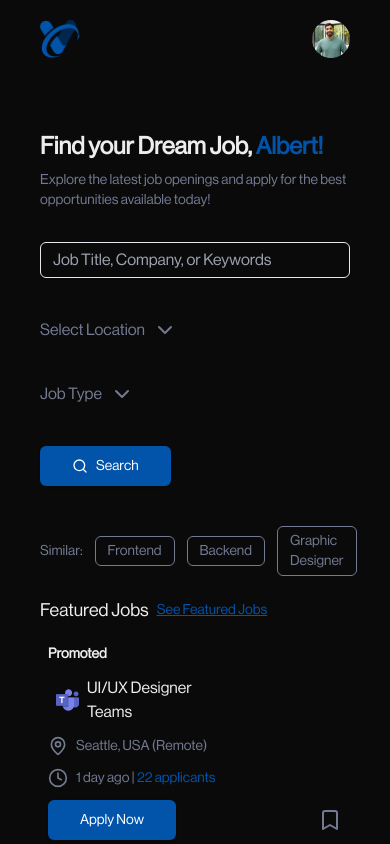
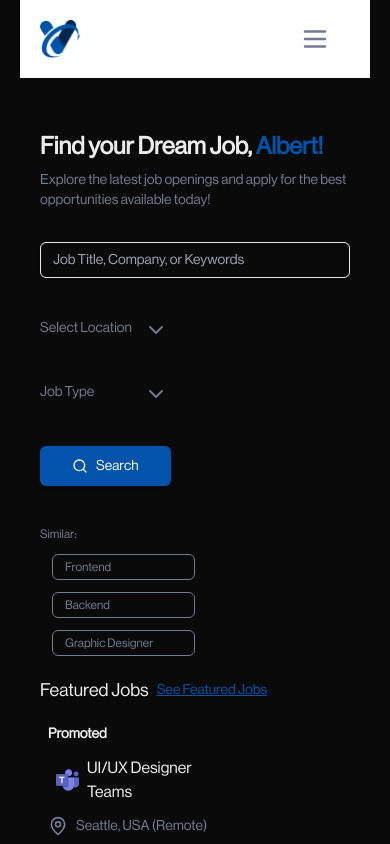
Before and after one commit to mohmmad-owais/talentvare, a Next.js app: page / in a window 390 px wide. Shown: the top 844 px of the page. Built offline with nearby package versions, Linux system fonts and the light colour scheme.

Commit message:
feat: added mobile nav and refactors

```diff
--- a/src/components/MainSection/MainSection.tsx
+++ b/src/components/MainSection/MainSection.tsx
@@ -5,7 +5,7 @@ import FindJobSection from "./components/FindJobSection/FindJobSection";
 
 const MainSection = () => {
   return (
-    <div className="flex gap-10 px-5 py-10">
+    <div className="flex gap-8 px-5 py-10">
       <Sidebar />
       <FindJobSection />
     </div>
--- a/src/components/MainSection/components/FindJobSection/FindJobSection.tsx
+++ b/src/components/MainSection/components/FindJobSection/FindJobSection.tsx
@@ -41,19 +41,19 @@ const FindJobSection = () => {
       </p>
 
       <div className="md:flex w-full justify-between mt-8 space-y-10 md:space-y-0">
-        <div className="md:w-1/2">
+        <div className="md:w-[55%]">
           <Input
             placeholder="Job Title, Company, or Keywords"
-            className="text-secondary"
+            className="text-secondary md:text-base text-sm"
           />
         </div>
         <div className="items-center flex">
           <DropdownMenu>
-            <DropdownMenuTrigger>
+            <DropdownMenuTrigger className="w-32">
               <div className="">
                 {!isLocationOpen ? (
-                  <span className="flex ">
-                    <p>{selectedLocation}</p>
+                  <span className="flex justify-between">
+                    <p className="text-sm">{selectedLocation}</p>
                     <ChevronDown
                       onClick={() => setLocationIsOpen(!isLocationOpen)}
                       className="text-secondary ms-2"
@@ -87,11 +87,11 @@ const FindJobSection = () => {
         </div>
         <div className="items-center flex">
           <DropdownMenu>
-            <DropdownMenuTrigger>
+            <DropdownMenuTrigger className="w-32">
               <div className="">
                 {!isJobType ? (
-                  <span className="flex ">
-                    <p>{selectedValue}</p>
+                  <span className="flex justify-between">
+                    <p className="text-sm">{selectedValue}</p>
                     <ChevronDown
                       onClick={() => setJobType(!isJobType)}
                       className="text-secondary ms-2"
@@ -126,7 +126,7 @@ const FindJobSection = () => {
           Search
         </Button>
       </div>
-      <div className="flex mt-10 items-center space-x-3 text-sm text-secondary">
+      <div className="w-1/2 md:w-auto flex mt-10 md:items-center space-x-3 flex-col md:flex-row md:space-y-0 space-y-3 md:text-sm text-xs text-secondary">
         <p>Similar:</p>
         <span className="border-[1px] px-3 py-1   hover:bg-secondary hover:text-white cursor-pointer transition ease-linear  delay-100 border-secondary rounded-md">
           Frontend
--- a/src/components/MainSection/components/Sidebar/Sidebar.tsx
+++ b/src/components/MainSection/components/Sidebar/Sidebar.tsx
@@ -48,7 +48,7 @@ const Sidebar = () => {
   ];
 
   return (
-    <div className="hidden md:block flex flex-col sticky">
+    <div className="md:flex md:flex-col  hidden">
       {/* Profile top */}
 
       <div className="flex flex-col justify-center items-center">
--- /dev/null
+++ b/src/components/NavBar/MobileNav/MobileNav.tsx
@@ -0,0 +1,93 @@
+import React, { useState } from "react";
+
+import Link from "next/link";
+
+import { Menu, X } from "lucide-react";
+
+import { usePathname } from "next/navigation";
+
+const MobileNav = () => {
+  const [click, setClick] = useState(false);
+  const closeMenu = () => {
+    setClick(false);
+  };
+
+  const pathname = usePathname();
+
+  return (
+    <>
+      {click && (
+        <>
+          <nav className="md:hidden ">
+            <div className="absolute top-[12vh] right-0 z-10 w-full h-full bg-main  border-t-[1px] border-gray-400  ">
+              <ul className=" space-y-10 flex flex-col  bg-gray-300 ">
+                <li
+                  className="px-12 border-b-[1px] border-gray-400 pb-3 mt-10"
+                  onClick={closeMenu}
+                >
+                  <Link
+                    href=""
+                    className={`hover: ${
+                      pathname === "/" && "text-primary font-bold"
+                    }`}
+                  >
+                    Find Jobs
+                  </Link>
+                </li>
+                <li
+                  className="px-12 border-b-[1px] pb-3 border-gray-400"
+                  onClick={closeMenu}
+                >
+                  <Link href="">Top Companies</Link>
+                </li>
+                <li className="px-12 border-b-[1px] pb-3 border-gray-400">
+                  <Link href="">Job Tracker</Link>
+                </li>
+                <li
+                  className="px-12 border-b-[1px] pb-3 border-gray-400"
+                  onClick={closeMenu}
+                >
+                  <Link href="">My Calendar</Link>
+                </li>
+                <li
+                  className="px-12 border-b-[1px] pb-3 border-gray-400"
+                  onClick={closeMenu}
+                >
+                  <Link href="">Documents</Link>
+                </li>
+                <li
+                  className="px-12 border-b-[1px] pb-3 border-gray-400"
+                  onClick={closeMenu}
+                >
+                  <Link href="">Messages</Link>
+                </li>
+                <li className="px-12 pb-3 " onClick={closeMenu}>
+                  <Link href="">Notifications</Link>
+                </li>
+              </ul>
+            </div>
+          </nav>
+        </>
+      )}
+      {click ? (
+        <span
+          onClick={() => {
+            setClick(!click);
+          }}
+        >
+          <X size="30" className="text-secondary cursor-pointer  md:hidden" />
+        </span>
+      ) : (
+        <span
+          onClick={() => {
+            setClick(!click);
+          }}
+        >
+          <Menu size="30" className="text-secondary cursor-pointer md:hidden" />
+        </span>
+      )}
+    </>
+  );
+};
+
+export default MobileNav;
--- a/src/components/NavBar/NavBar.tsx
+++ b/src/components/NavBar/NavBar.tsx
@@ -10,17 +10,21 @@ import { Input } from "@/components/ui/input";
 import logo from "@/components/assets/logo.png";
 import navUserImg from "@/components/assets/nav-pic.png";
 import { SearchIcon } from "lucide-react";
+import MobileNav from "./MobileNav/MobileNav";
 
 const NavBar = () => {
   const pathname = usePathname();
 
   return (
-    <div className="flex items-center justify-between  p-5">
-      <span>
+    <div className="flex items-center justify-between p-5 sticky top-0 bg-white ">
+      <span className="md:w-auto w-full">
         <Image src={logo} width={41} height={38.5} alt="logo" />
       </span>
+      {/* Mobile Nav */}
+      <MobileNav />
+      {/* Main Navigation Links */}
       <div className="hidden md:block">
-        <ul className="flex text-secondary justify-between gap-10">
+        <ul className="flex text-secondary text-sm md:text-base justify-between gap-9 mr-14">
           <li>
             <Link
               href=""
@@ -64,6 +68,8 @@ const NavBar = () => {
         </ul>
       </div>
 
+      {/* Right Items  */}
+
       <div className="flex space-x-5">
         <div className="flex items-center ">
           <div className="hidden md:block">
@@ -71,17 +77,16 @@ const NavBar = () => {
               <SearchIcon className="text-secondary " />
               <Input
                 placeholder="Search"
-                className="text-secondary w-[280px]"
+                className="text-secondary w-[260px]"
               />
             </span>
           </div>
         </div>
-        <div className="hidden md:block">
-          <Button>Resume Builder</Button>
-        </div>
+        <Button className="hidden md:block">Resume Builder</Button>
+
         <div>
           {" "}
-          <span className="bg-black cursor-pointer flex items-center rounded-full ">
+          <span className="bg-black cursor-pointer md:flex items-center rounded-full hidden">
             <Image src={navUserImg} width={38} height={38} alt="logo" />
           </span>
         </div>
```
